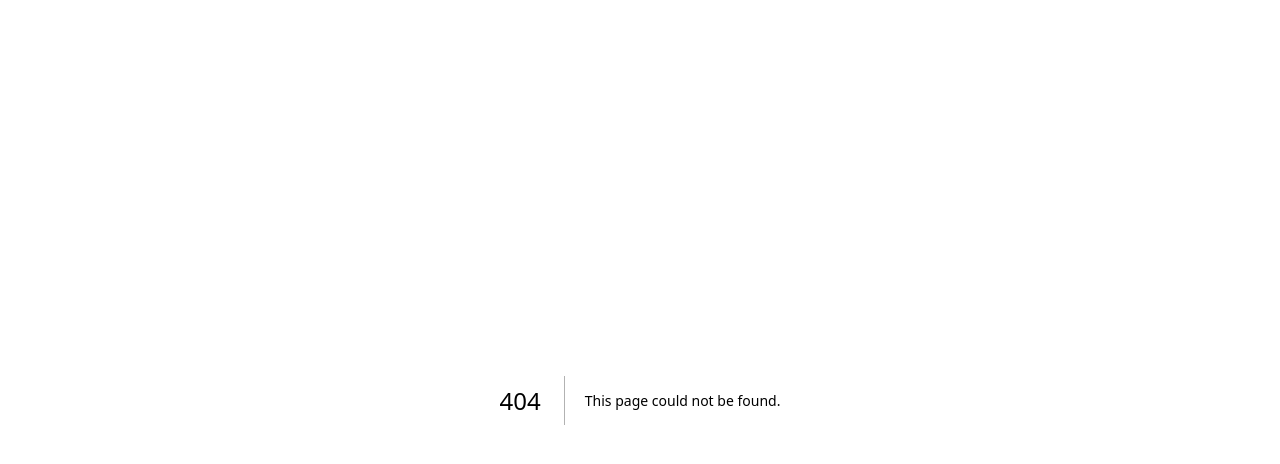
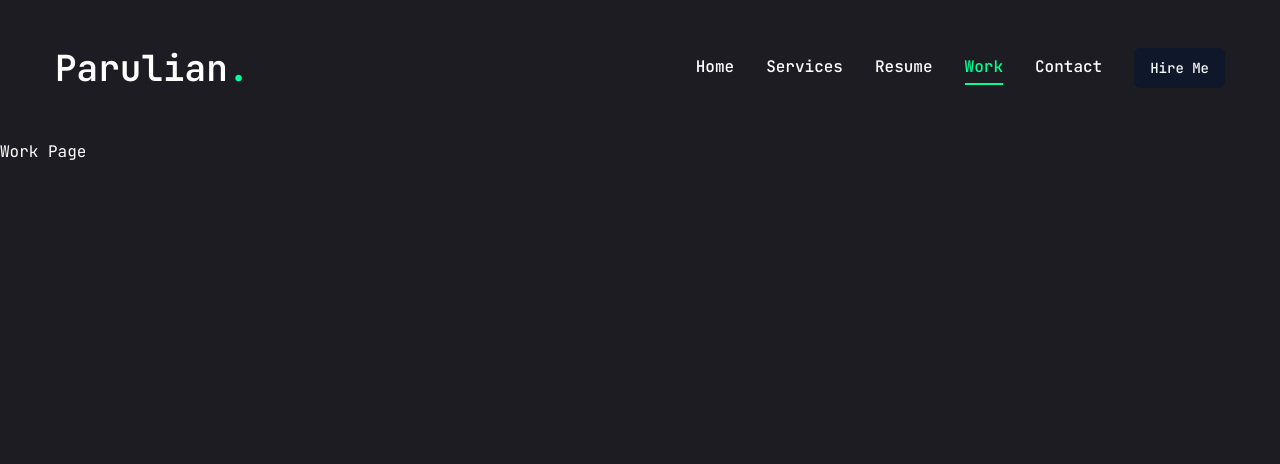
Before and after one commit to parulianrm/porto-parulian, a Next.js app: page /work in a window 1280 px wide. Before the commit this address had no page. Shown: the top 464 px of the page. Built offline with nearby package versions, Linux system fonts and the light colour scheme.

Commit message:
penambahan function links & menu

```diff
--- /dev/null
+++ b/app/contact/page.jsx
@@ -0,0 +1,7 @@
+const Contact = () => {
+  return (
+    <div> Contact page</div>
+  )
+}
+
+export default Contact
--- a/app/globals.css
+++ b/app/globals.css
@@ -1,3 +1,10 @@
 @tailwind base;
   @tailwind components;
   @tailwind utilities;
+
+
+  @layer base {
+   body {
+    @apply font-primary bg-primary text-white leading-loose;
+   }
+  }
--- a/app/layout.jsx
+++ b/app/layout.jsx
@@ -1,17 +1,30 @@
-import { Inter } from "next/font/google";
+import { JetBrains_Mono } from "next/font/google";
 import "./globals.css";
 
-const inter = Inter({ subsets: ["latin"] });
+//components
+import Header from "@/components/Header";
+import PageTransition from "@/components/PageTransition";
+
+const JetBrainsMono = JetBrains_Mono({
+  subsets: ["latin"],
+  weight: ["100", "200","300", "400", "500", "600", "700", "800"],
+  variable: '--font-jetbrainsMono'
+});
 
 export const metadata = {
-  title: "Create Next App",
-  description: "Generated by create next app",
+  title: "Portofolio - Parulian R Manik",
+  description: "Portofolio - Parulian R Manik",
 };
 
 export default function RootLayout({ children }) {
   return (
     <html lang="en">
-      <body className={inter.className}>{children}</body>
+      <body className={JetBrainsMono.variable}>
+        <Header />
+       <PageTransition>
+        {children}
+       </PageTransition>
+        </body>
     </html>
   );
 }
--- /dev/null
+++ b/app/resume/page.jsx
@@ -0,0 +1,5 @@
+const Resume = () => {
+  return <div>Resume age</div>;
+}
+
+export default Resume
--- /dev/null
+++ b/app/services/page.jsx
@@ -0,0 +1,5 @@
+const Services = () => {
+  return <div> services page</div>;
+}
+
+export default Services
--- /dev/null
+++ b/app/work/page.jsx
@@ -0,0 +1,7 @@
+const Work = () => {
+  return (
+    <div>Work Page</div>
+  )
+}
+
+export default Work
--- /dev/null
+++ b/components/Header.jsx
@@ -0,0 +1,31 @@
+import Link from "next/link"
+import { Button } from "./ui/button"
+import Nav from "./Nav"
+
+
+const Header = () => {
+  return (
+    <header className="py-8 xl:py-12 text-white">
+        <div className="container mx-auto flex justify-between items-center">
+            <Link href="/">
+            <h1 className="text-4xl font-semibold">
+                Parulian<span className="text-accent">.</span>
+            </h1>
+            </Link>
+
+            {/* dekstop nav & hire me button */}
+            <div className="hidden xl:flex items-center gap-8">
+            <Nav />
+            <Link href="/contact">
+            <Button>Hire Me</Button>
+            </Link>
+            </div>
+
+            {/*mobile nav*/}
+            <div className="xl:hidden">mobile nav</div>
+        </div>
+    </header>
+  )
+}
+
+export default Header
--- /dev/null
+++ b/components/Nav.jsx
@@ -0,0 +1,40 @@
+"use client";
+
+import Link from "next/link";
+import { usePathname } from "next/navigation";
+
+
+const links = [
+  {
+    name: "home",
+    path: "/"
+  }, {
+    name: "services",
+    path: "/services"
+  },
+  {
+    name: "resume",
+    path: "/resume"
+  },
+  {
+    name: "work",
+    path: "/work"
+  },
+  {
+    name: "contact",
+    path: "/contact"
+  }
+];
+
+const Nav = () => {
+  const pathname = usePathname();
+  return <nav className="flex gap-8">
+      {links.map((link, index) => {
+      return <Link href={link.path} key={index} className={`${link.path === pathname && "text-accent border-b-2 border-accent"} capitalize font-medium hover:text-accent transition-all`}>
+        {link.name}
+        </Link>
+      })}
+    </nav>
+};
+
+export default Nav
--- /dev/null
+++ b/components/PageTransition.jsx
@@ -0,0 +1,38 @@
+"use client";
+
+import { AnimatePresence, motion } from "framer-motion"
+import { usePathname } from "next/navigation";
+
+const PageTransition = ({children}) => {
+const pathname = usePathname();
+return (
+<AnimatePresence>
+    <div key={pathname}>
+    {/* <motion.div
+    initial={{ opacity: 1 }}
+    animate={{
+        opacity: 0,
+        transition: { delay: 1, duration: 0.4, ease: "easeInOut" },
+    }}
+    className="h-screen w-screen fixed bg-primary top-0 pointer-events-none"
+    /> */}
+     <motion.div
+      initial={{ x: -100, opacity: 0 }}
+      animate={{
+        x: [0, 50, 0],
+        opacity: [0, 1, 1],
+        transition: {
+          delay: 1,
+          duration: 0.4,
+          ease: "easeInOut",
+          times: [0, 0.5, 0.5]
+        }
+      }}
+    />
+    {children}
+    </div>
+  </AnimatePresence>
+);
+};
+
+export default PageTransition
--- a/package.json
+++ b/package.json
@@ -17,6 +17,7 @@
     "@radix-ui/react-tooltip": "^1.1.1",
     "class-variance-authority": "^0.7.0",
     "clsx": "^2.1.1",
+    "framer-motion": "^11.2.12",
     "lucide-react": "^0.399.0",
     "next": "14.2.4",
     "react": "^18",
@@ -28,6 +29,7 @@
     "eslint": "^8",
     "eslint-config-next": "14.2.4",
     "postcss": "^8",
+    "prettier": "^3.3.2",
     "tailwindcss": "^3.4.1"
   }
 }
--- a/tailwind.config.js
+++ b/tailwind.config.js
@@ -11,12 +11,25 @@
   theme: {
     container: {
       center: true,
-      padding: "2rem",
-      screens: {
-        "2xl": "1400px",
-      },
+      padding: "15px",
+    },
+    screens: {
+      sm: "640px",
+      md: "768px",
+      lg: "960px",
+      xl: "1200px",
+    },
+    fontFamily: {
+      primary: "var(--font-jetbrainsMono)",
     },
     extend: {
+      colors: {
+        primary: "#1c1c22",
+        accent: {
+          DEFAULT: "#00ff99",
+          hover: "#00e187",
+        },
+      },
       keyframes: {
         "accordion-down": {
           from: { height: "0" },
```
Also changed, not shown: components/StairTransition.jsx (added), 1 other file (tests, documents, lock files or other folders).
